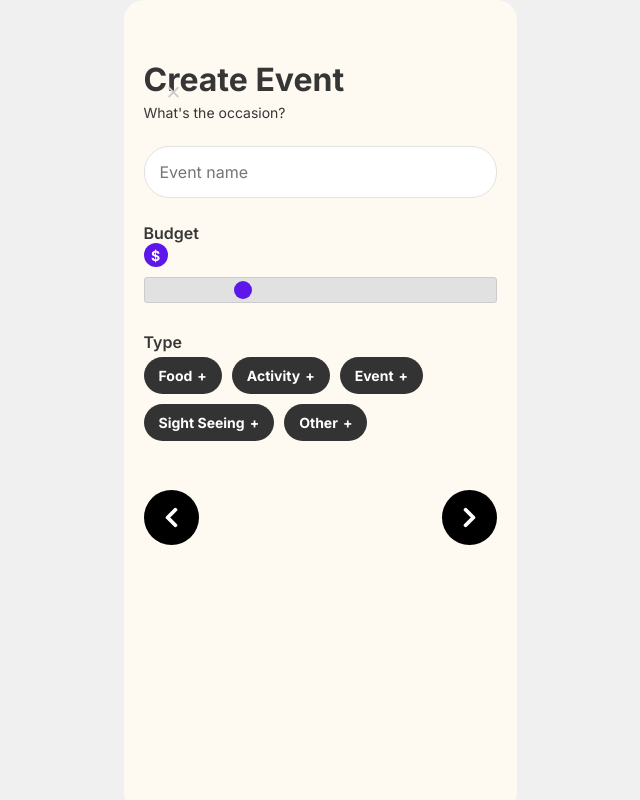
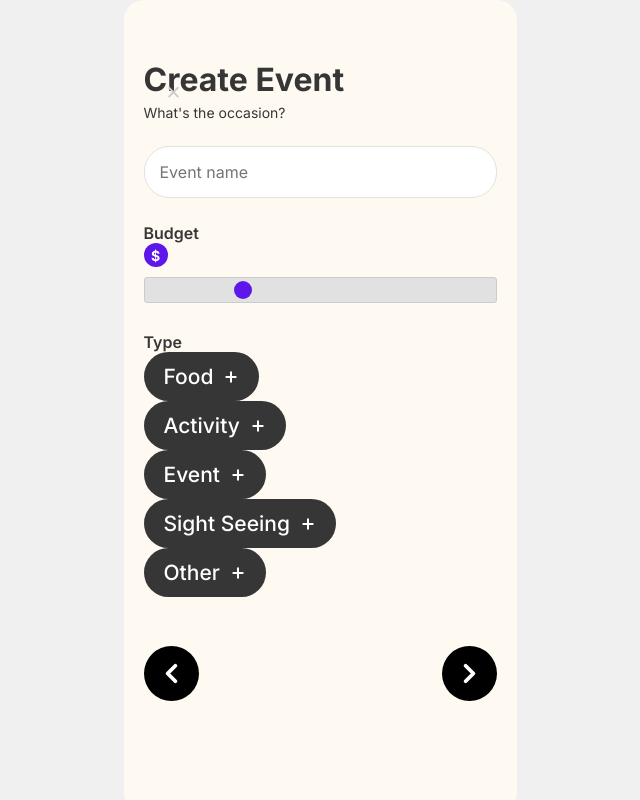
Before and after one commit to sharsharw/PICKI-APP, a Next.js app in the folder picki/: page /events in a window 1280 px wide. Shown: the whole page, without its empty margins (320-960 px from the left). Built offline with nearby package versions, Linux system fonts and the light colour scheme.

Commit message:
Added type filter

```diff
--- /dev/null
+++ b/picki/app/components/TypeFilter/TypeFilter.css
@@ -0,0 +1,33 @@
+.filter-chip {
+  background-color: #363636;
+  color: white;
+  border-radius: 28.5px;
+  padding: 12px 20px;
+  font-size: 21px;
+  font-weight: 500;
+  font-family: 'Inter', sans-serif;
+  cursor: pointer;
+  display: flex;
+  align-items: center;
+  justify-content: center;
+  gap: 5px;
+  transition: background-color 0.2s ease, transform 0.1s ease;
+}
+
+.filter-chip.selected {
+  background-color: #FFD147;
+  color: #391E99;
+}
+
+.filter-chip:active {
+  transform: scale(0.98);
+}
+
+
+.plus-icon {
+  margin-left: 3px;
+  display: flex;
+  align-items: center;
+  stroke-width: 3px;
+  size: 15px;
+}
--- /dev/null
+++ b/picki/app/components/TypeFilter/TypeFilter.js
@@ -0,0 +1,17 @@
+'use client';
+
+import React from 'react';
+import './TypeFilter.css';
+import { Plus } from 'lucide-react';
+
+export default function TypeFilter({ label, selected, onClick }) {
+  return (
+    <button
+      className={`filter-chip ${selected ? 'selected' : ''}`}
+      onClick={onClick}
+    >
+      {label}
+      <Plus size={16} className="plus-icon" />
+    </button>
+  );
+}
--- a/picki/app/events/page.js
+++ b/picki/app/events/page.js
@@ -1,8 +1,10 @@
 'use client';
 
 import { useState } from 'react';
+import ArrowButton from '../components/arrowButton/ArrowButton';
+import TypeFilter from '../components/TypeFilter/TypeFilter';
 import './events.css';
-import ArrowButton from '../components/arrowButton/ArrowButton';
+import { Type } from 'lucide-react';
 
 
 export default function EventPage() {
@@ -68,42 +70,39 @@ export default function EventPage() {
               />
             </div>
 
-            <div className="form-group">
+        <div className="form-group">
               <label className="form-label">Type</label>
-              <div className="type-buttons">
-                <button
-                  className={`type-btn ${eventData.type === 'Food' ? 'active' : ''}`}
+              <div className="filter-chip-container">
+                <TypeFilter
+                  label="Food"
+                  selected={eventData.type === 'Food'}
                   onClick={() => handleTypeSelect('Food')}
-                >
-                  Food <span className="plus-icon">+</span>
-                </button>
-                <button
-                  className={`type-btn ${eventData.type === 'Activity' ? 'active' : ''}`}
+                />
+                <TypeFilter
+                  label="Activity"
+                  selected={eventData.type === 'Activity'}
                   onClick={() => handleTypeSelect('Activity')}
-                >
-                  Activity <span className="plus-icon">+</span>
-                </button>
-                <button
-                  className={`type-btn ${eventData.type === 'Event' ? 'active' : ''}`}
+                />
+                <TypeFilter
+                  label="Event"
+                  selected={eventData.type === 'Event'}
                   onClick={() => handleTypeSelect('Event')}
-                >
-                  Event <span className="plus-icon">+</span>
-                </button>
-                <button
-                  className={`type-btn ${eventData.type === 'Sight Seeing' ? 'active' : ''}`}
+                />
+                <TypeFilter
+                  label="Sight Seeing"
+                  selected={eventData.type === 'Sight Seeing'}
                   onClick={() => handleTypeSelect('Sight Seeing')}
-                >
-                  Sight Seeing <span className="plus-icon">+</span>
-                </button>
-                <button
-                  className={`type-btn ${eventData.type === 'Other' ? 'active' : ''}`}
+                />
+                <TypeFilter
+                  label="Other"
+                  selected={eventData.type === 'Other'}
                   onClick={() => handleTypeSelect('Other')}
-                >
-                  Other <span className="plus-icon">+</span>
-                </button>
+                />
               </div>
             </div>
           </div>
+
+
 
            <div className="event-nav">
             <ArrowButton
```
